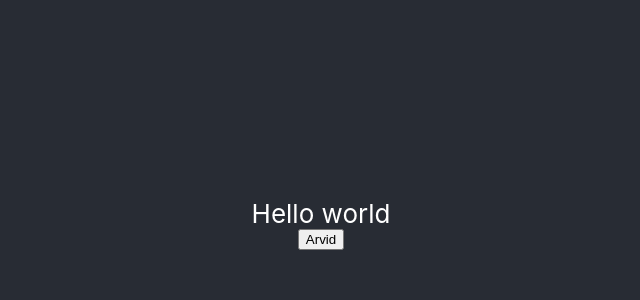
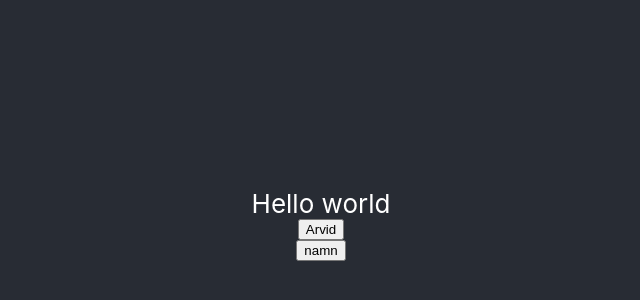
Before and after one commit to eliaskc/Nokia3310-DAT257, a React (Create React App) app in the folder src/frontend/: page / in a window 1280 px wide. Shown: the part 176-476 px from the top of the page, without its empty margins (319-959 px from the left). Built offline with nearby package versions, Linux system fonts and the light colour scheme.

Commit message:
Update App.js

```diff
--- a/src/frontend/src/App.js
+++ b/src/frontend/src/App.js
@@ -21,8 +21,9 @@ class App extends Component {
     return (
       <div className="App">
         <header className="App-header">
-          {this.state.message}
+        {this.state.message}
         <button onClick={() => this.clickMe("Hello world: Arvid")}>Arvid</button>
+        <button onClick={() => this.clickMe("Hello world: namn")}>namn</button>
         </header>
       </div>
     );
```
